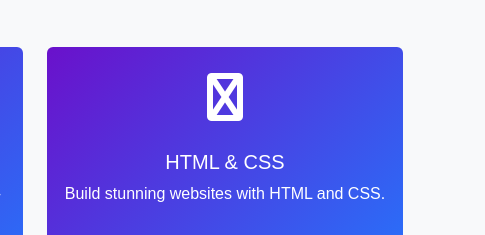
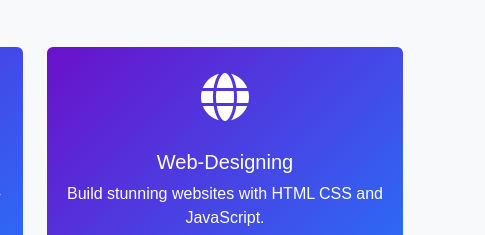
Before and after one commit to SYNTAX-CIRCUIT/app, a plain HTML site: page courses.html in a window 1280 px wide. Shown: the part 155-390 px from the top of the page, 795-1280 px from the left. Drawn offline with nearby package versions, Linux system fonts and the light colour scheme.

Commit message:
Update courses.html

```diff
--- a/courses.html
+++ b/courses.html
@@ -95,9 +95,9 @@
                 <div class="col-md-4">
                     <div class="card course-card text-center">
                         <div class="card-body">
-                            <div class="course-icon"><i class="fab fa-globe"></i></div>
-                            <h5>HTML & CSS</h5>
-                            <p>Build stunning websites with HTML and CSS.</p>
+                            <div class="course-icon"><i class="fa-solid fa-globe"></i></i></div>
+                            <h5>Web-Designing</h5>
+                            <p>Build stunning websites with HTML CSS and JavaScript.</p>
                             <a href="syntacxHtml.html" class="btn btn-light mt-3">Enroll</a>
                         </div>
                     </div>
```
